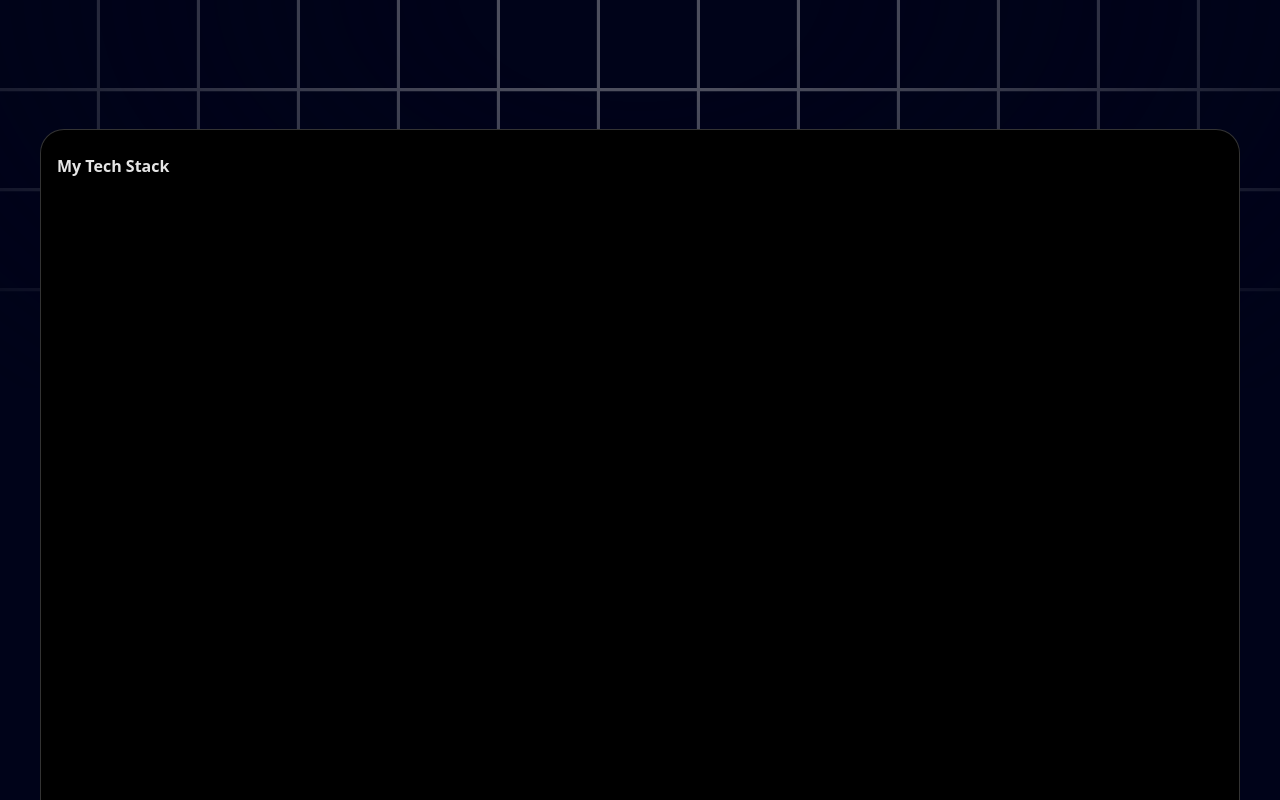
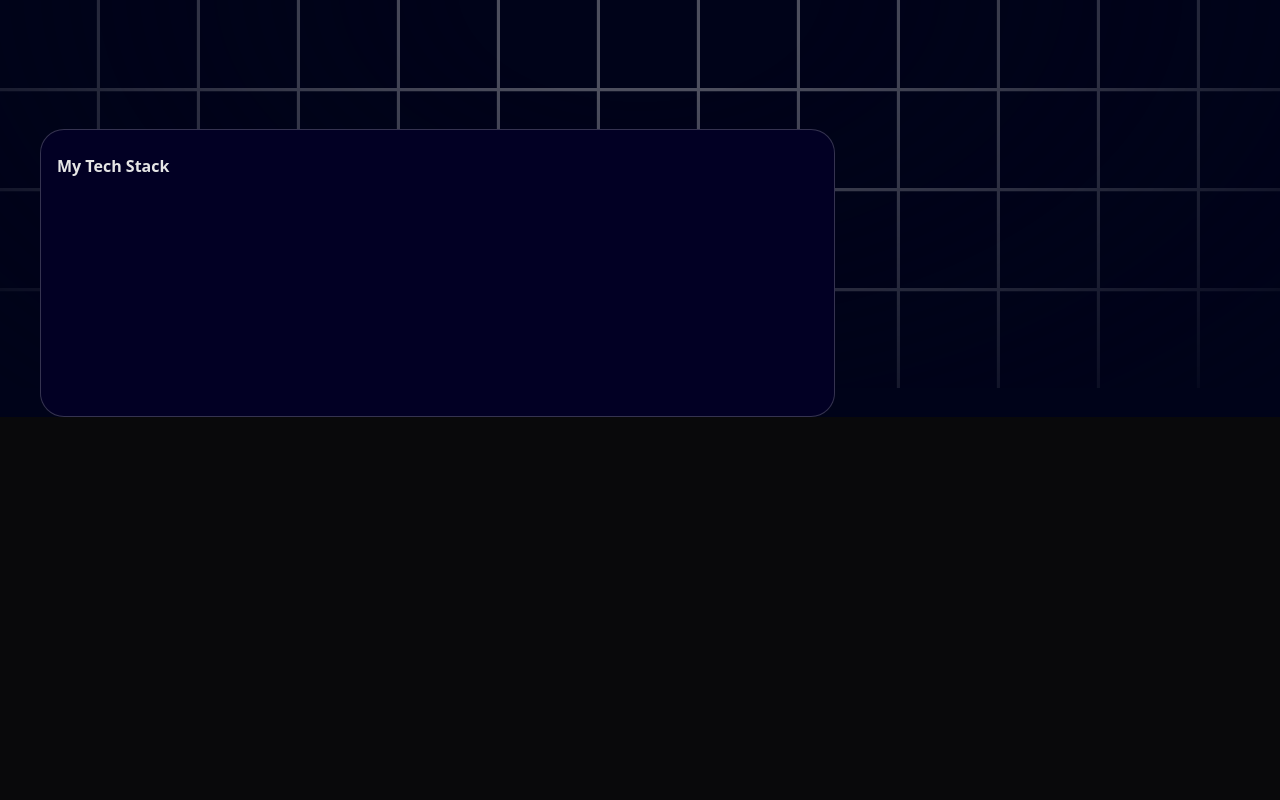
Before and after one commit to nishthasingh20/Portfolio_Website, a Next.js app: page / in a window 1280 px wide. Shown: the part 620-1420 px from the top of the page. After the commit the page ends 1037 px from the top, so only its background shows below. Built offline with nearby package versions, Linux system fonts and the light colour scheme.

Commit message:
commit03feb

```diff
--- a/components/Grid.tsx
+++ b/components/Grid.tsx
@@ -6,15 +6,19 @@ const Grid = () => {
   return (
     <section id="home">
         <BentoGrid>
-            {gridItems.map((item) => (
+            {gridItems.map(({id, title, description, className, img, imgClassName, titleClassName, spareImg }) => (
                 <BentoGridItem
-                id={item.id}
-                key={item.id}
-                title={item.title}
-                description={item.description}
+                id={id}
+                key={id}
+                title={title}
+                description={description}
+                className={className}
+                img={img}
+                imgClassName={imgClassName}
+                titleClassName={titleClassName}
+                spareImg={spareImg}
                 header={null}
                 icon={null}
-                className={item.className}
                 />
             ))}
         </BentoGrid>
--- a/components/ui/BentoGrid.tsx
+++ b/components/ui/BentoGrid.tsx
@@ -22,26 +22,36 @@ export const BentoGridItem = ({
   className,
   title,
   description,
-  header,
-  icon,
-  id
+  id,
+  img,
+  imgClassName,
+  titleClassName,
+  spareImg,
 } : {
     className?: string;
     title: string | React.ReactNode;
     description: string | React.ReactNode;
     header: React.ReactNode;
     icon: React.ReactNode;
-    id: number;
+    id?: number;
+    img?: string;
+    imgClassName?: string;
+    titleClassName?: string;
+    spareImg?: string;
 }) => {
   return (
     (<div
       className={cn(
-        "row-span-1 relative rounded-3xl group/bento hover:shadow-xl transition duration-200 shadow-input dark:shadow-none p-4 dark:bg-black dark:border-white/[0.2] bg-white border border-transparent justify-between flex flex-col space-y-4 border-red-500",
+        "row-span-1 relative rounded-3xl group/bento hover:shadow-xl transition duration-200 shadow-input dark:shadow-none p-4 dark:bg-black dark:border-white/[0.2] bg-white border border-transparent justify-between flex flex-col space-y-4",
         className
-      )}>
-      {header}
+      )}
+      style={{
+        background: 'rgb(2,0,36)',
+        backgroundColor: 'linear-gradient(90deg, rgba(2,0,36,1) 0%, rgba(113,145,164,1) 28%, rgba(9,9,121,1) 35%, rgba(0,212,255,1) 100%)',
+      }}
+      >
+
       <div className="group-hover/bento:translate-x-2 transition duration-200">
-        {icon}
         <div
           className="font-sans font-bold text-neutral-600 dark:text-neutral-200 mb-2 mt-2">
           {title}
--- a/data/index.ts
+++ b/data/index.ts
@@ -16,20 +16,10 @@ export const items = [
       id: 1,
       title: "My Tech Stack",
       description: "",
-      className: "lg:col-span-3 md:col-span-6 md:row-span-4 lg:min-h-[60vh]",
+      className: "lg:col-span-1.5 md:col-span-2 md:row-span-1 lg:min-h-[20vh]",
       imgClassName: "w-full h-full",
       titleClassName: "justify-end",
       img: "/b1.svg",
-      spareImg: "",
-    },
-    {
-      id: 2,
-      title: "Tech enthusiast with a passion for development.",
-      description: "",
-      className: "lg:col-span-2 md:col-span-3 md:row-span-2",
-      imgClassName: "",
-      titleClassName: "justify-start",
-      img: "",
       spareImg: "",
     },
   ];
```
